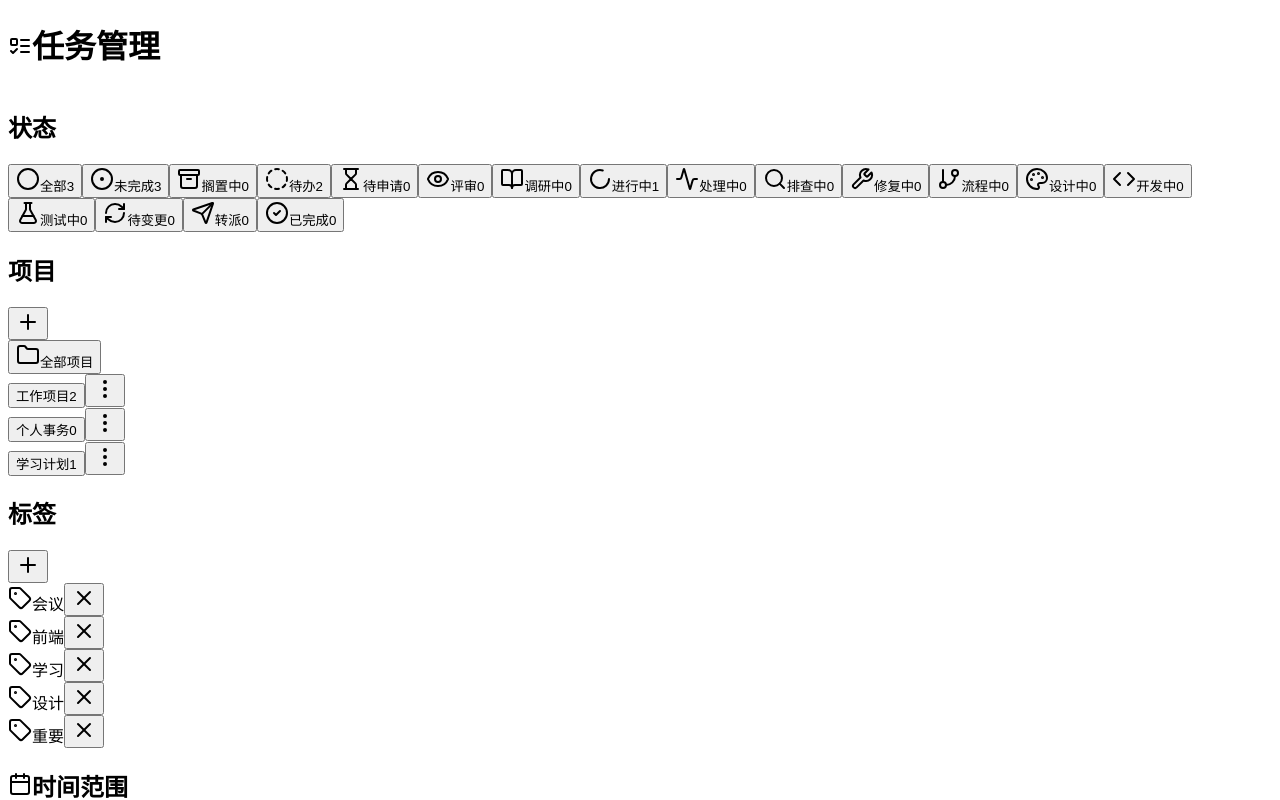
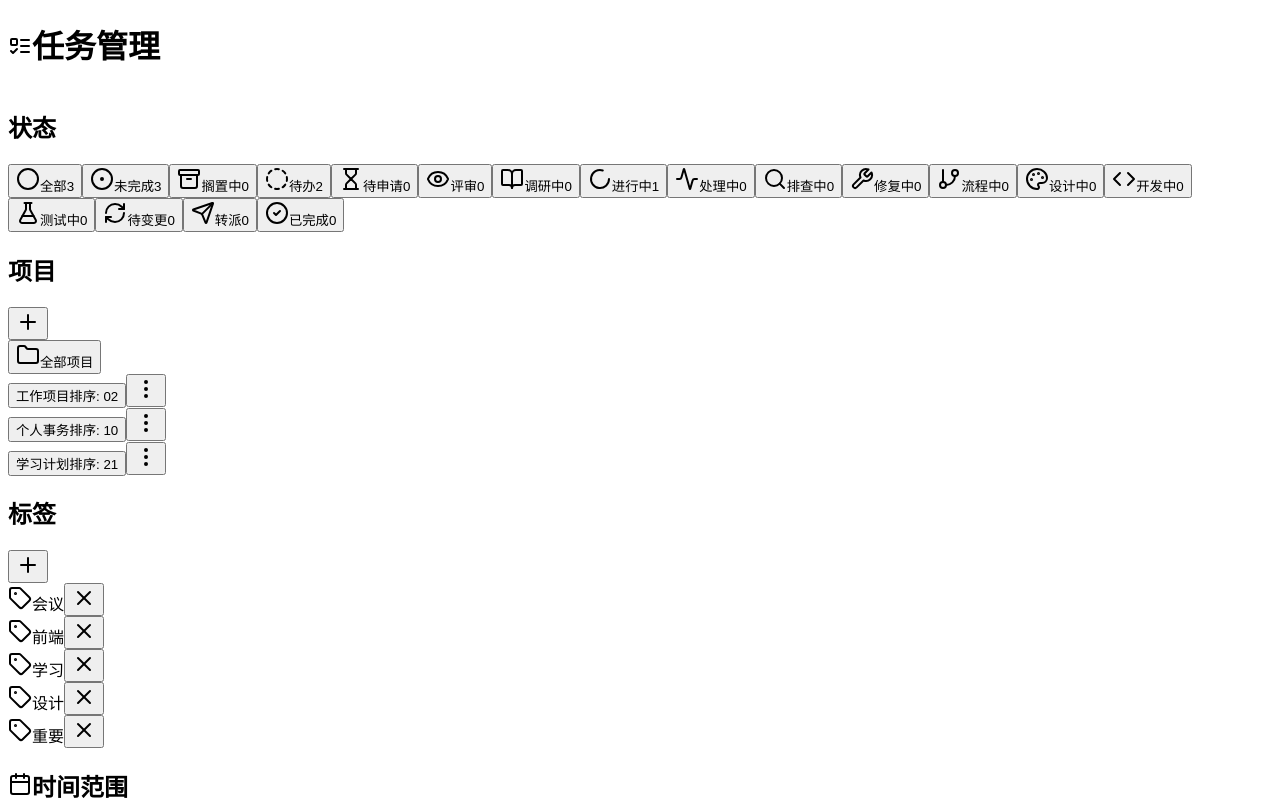
Before and after one commit to hbq969/task-management-dashboard, a React (Vite) app: page /#/ in a window 1280 px wide. Shown: the top 800 px of the page. Built offline with nearby package versions, Linux system fonts and the light colour scheme; the HTML template or start-up script is replaced by a standard one.

Commit message:
feat: sort sidebar projects by order

```diff
--- a/src/app/components/Sidebar.tsx
+++ b/src/app/components/Sidebar.tsx
@@ -65,6 +65,7 @@ import { zhCN } from 'date-fns/locale';
 import type { TaskStatus, TimeRangeFilter, Project } from '../types/task';
 import { statusLabels, timeRangeLabels, filterStatusLabels } from '../constants/taskLabels';
 import { ProjectDialog } from './ProjectDialog';
+import { sortProjectsByOrder } from '../utils/projects';
 
 // 状态图标映射
 const statusIcons: Record<TaskStatus, React.ElementType> = {
@@ -121,6 +122,7 @@ export function Sidebar({ onCreateProject, onOpenPersonManager }: SidebarProps)
   const [tagToDelete, setTagToDelete] = useState<string | null>(null);
   const [editProjectDialogOpen, setEditProjectDialogOpen] = useState(false);
   const [projectToEdit, setProjectToEdit] = useState<Project | null>(null);
+  const sortedProjects = useMemo(() => sortProjectsByOrder(projects), [projects]);
 
   const statusCounts = useMemo(() => {
     const counts: Record<string, number> = { all: tasks.length };
@@ -282,7 +284,7 @@ export function Sidebar({ onCreateProject, onOpenPersonManager }: SidebarProps)
                 <Folder className="w-4 h-4 mr-2" />
                 全部项目
               </Button>
-              {projects.map(project => (
+              {sortedProjects.map(project => (
                 <div
                   key={project.id}
                   className="flex items-center group"
@@ -298,6 +300,9 @@ export function Sidebar({ onCreateProject, onOpenPersonManager }: SidebarProps)
                       style={{ backgroundColor: project.color }}
                     />
                     <span className="truncate">{project.name}</span>
+                    <span className="text-[10px] text-muted-foreground shrink-0 mr-1">
+                      排序: {project.order}
+                    </span>
                     <Badge variant="outline" className="ml-auto">
                       {project.taskCount}
                     </Badge>
--- /dev/null
+++ b/src/app/utils/projects.ts
@@ -0,0 +1,5 @@
+import type { Project } from '../types/task';
+
+export function sortProjectsByOrder(projects: Project[]): Project[] {
+  return [...projects].sort((a, b) => (a.order ?? 0) - (b.order ?? 0));
+}
```
Also changed, not shown: 1 other file (tests, documents, lock files or other folders).
